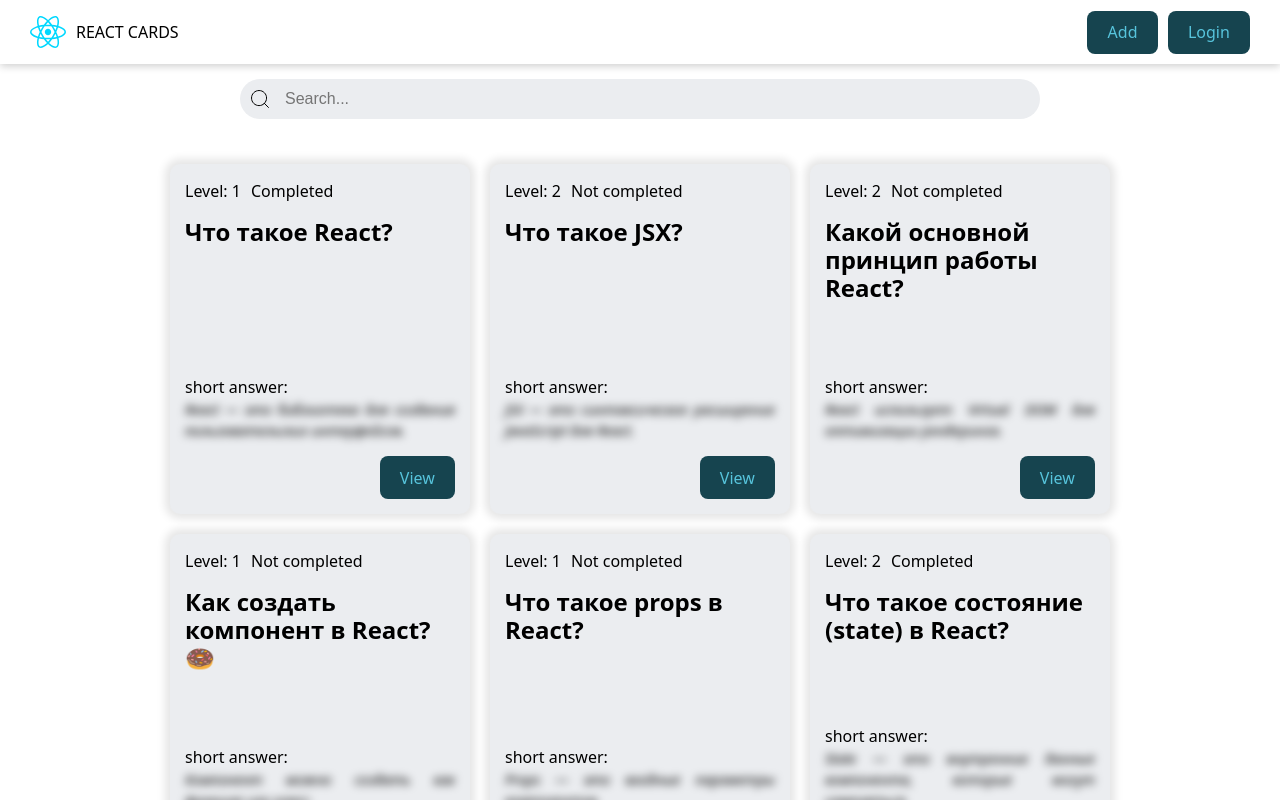
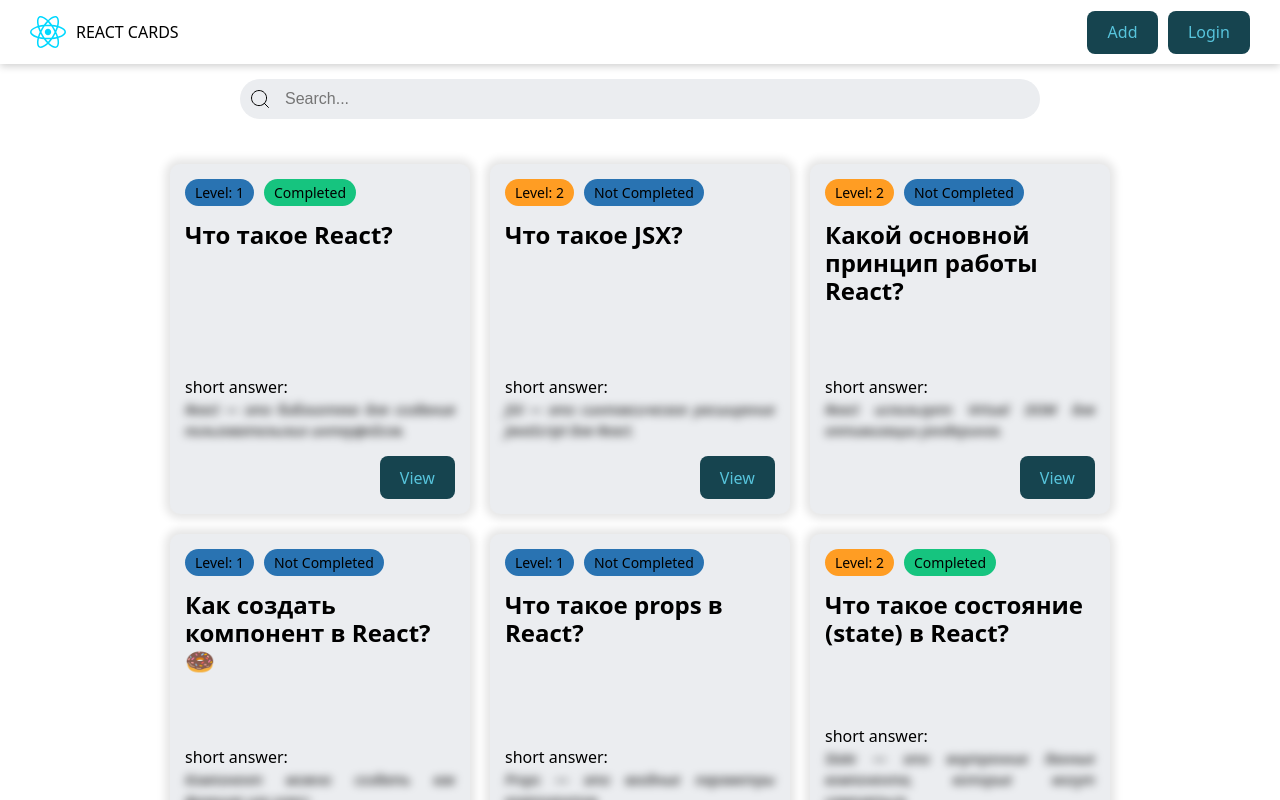
Before and after one commit to waystronstandoff-sketch/react-app, a React (Vite) app: page / in a window 1280 px wide. Built offline with nearby package versions, Linux system fonts and the light colour scheme; data requests are answered from the project's data file.

Commit message:
bage component

```diff
--- /dev/null
+++ b/components/Badge/Badge.jsx
@@ -0,0 +1,20 @@
+import cls from './Badge.module.css';
+
+export const Badge = ( {variant, children} ) => {
+
+    switch (variant) {
+        case "primary":
+            return <div className={`${cls.badge} ${cls.primary}`}> {children} </div>;
+        case "succes":
+            return <div className={`${cls.badge} ${cls.succes}`}> {children} </div>;
+        case "warn":
+            return <div className={`${cls.badge} ${cls.warn}`}> {children} </div>;
+        case "alert":
+            return <div className={`${cls.badge} ${cls.alert}`}> {children} </div>;
+        default:
+            return <div className={cls.badge}> {children} </div>;
+
+    }
+
+
+};
--- /dev/null
+++ b/components/Badge/Badge.module.css
@@ -0,0 +1,26 @@
+.badge {
+    border-radius: 20px;
+    padding: 3px 10px;
+    background-color: rgb(56, 97, 97);
+    font-size: 14px;
+    text-transform: capitalize;
+    font-weight: 500;
+    color: var(--text-color);
+    width: fit-content;
+}
+
+.primary {
+    background-color: #2973b2;
+}
+
+.succes {
+    background-color: #16c47f;
+}
+
+.warn {
+    background-color: #ff9d23;
+}
+
+.alert {
+    background-color: #d84040;
+}
--- /dev/null
+++ b/components/Badge/index.jsx
@@ -0,0 +1 @@
+export { Badge } from './Badge';
--- a/components/QuestionCard/QuestionCard.jsx
+++ b/components/QuestionCard/QuestionCard.jsx
@@ -1,15 +1,19 @@
 import { useNavigate } from "react-router-dom";
 import { Button } from "../Button";
 import cls from "./QuestionCard.module.css";
+import { Badge } from "../Badge";
 
 export const QuestionCard = ({ card }) => {
   const navigate = useNavigate();
 
+  const levelVariant = card.level === 1 ? Badge.variant="primary" : card.level === 2 ? Badge.variant="warn" : card.level === 3 ? Badge.variant="alert" : "";
+  const statusCard = card.completed ? "succes" : "primary";
+
   return (
     <div className={cls.card}>
       <div className={cls.cardLabels}>
-        <div>Level: {card.level}</div>
-        <div>{card.completed ? "Completed" : "Not completed"}</div>
+        <Badge variant={levelVariant}>Level: {card.level}</Badge>
+        <Badge variant={statusCard}>{card.completed ? "Completed" : "Not completed"}</Badge>
       </div>
 
       <h5 className={cls.cardTitle}>{card.question}</h5>
```
